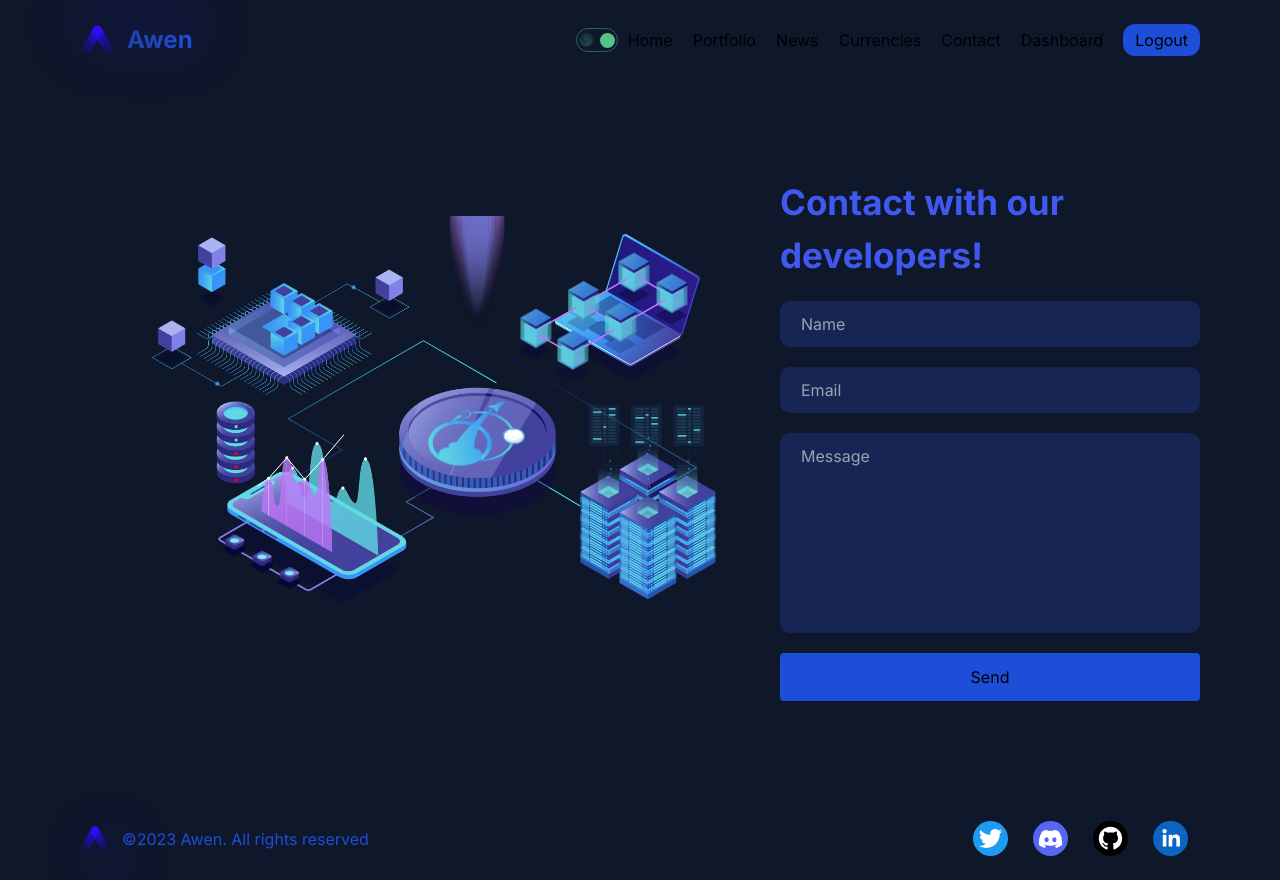
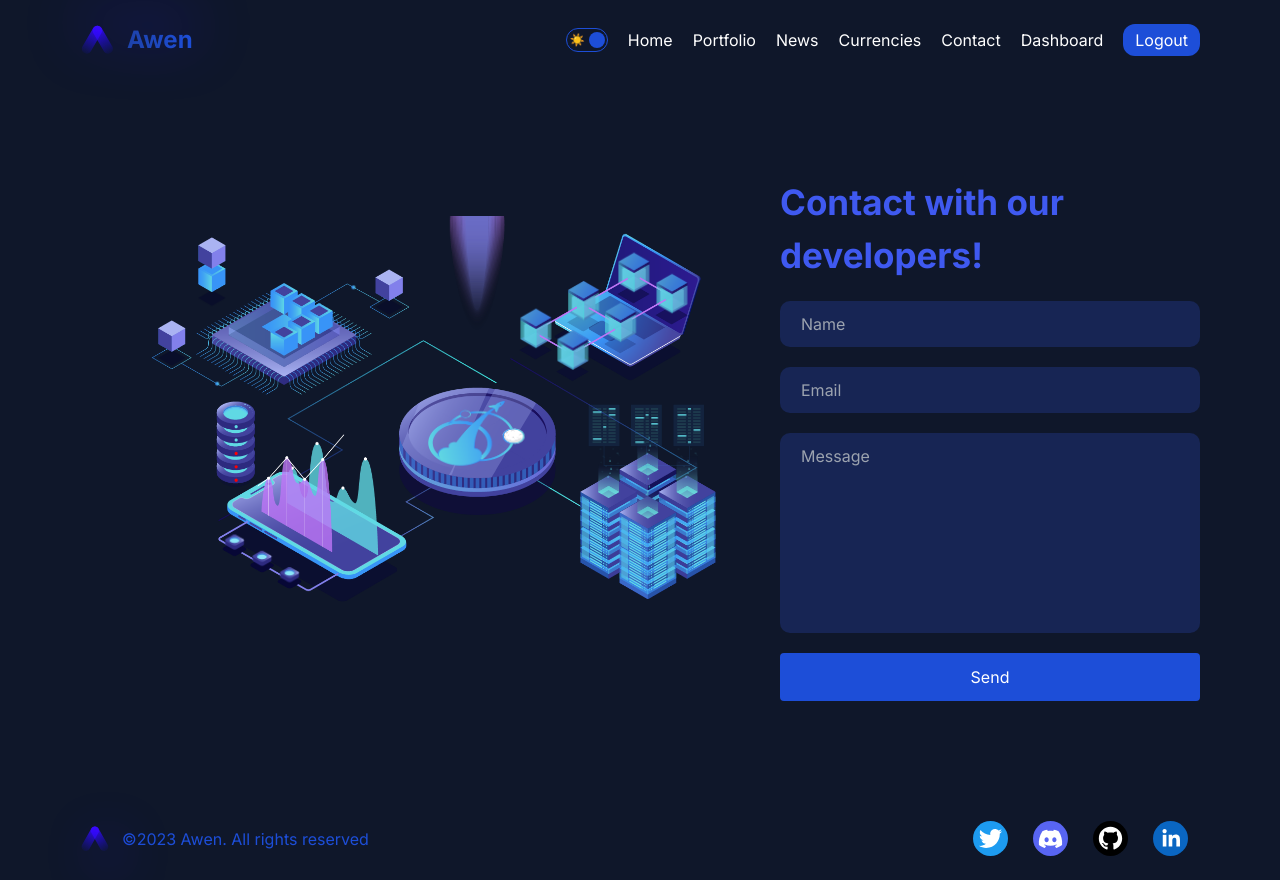
Before and after one commit to avngrd/awen-app, a Next.js app: page /contact in a window 1280 px wide. Built offline with nearby package versions, Linux system fonts and the light colour scheme.

Commit message:
created night theme

```diff
--- /dev/null
+++ b/context/ThemeContext.tsx
@@ -0,0 +1,21 @@
+'use client';
+
+import { createContext, useState } from 'react';
+
+type ThemeContextType = 'light' | 'dark' | any;
+
+export const ThemeContext = createContext<ThemeContextType>('');
+
+export const ThemeProvider = ({ children }: { children: React.ReactNode }) => {
+  const [mode, setMode] = useState<ThemeContextType>('dark');
+
+  const toggle = () => {
+    setMode((prev) => (prev === 'dark' ? 'light' : 'dark'));
+  };
+
+  return (
+    <ThemeContext.Provider value={{ toggle, mode }}>
+      <div className={`${mode}`}>{children}</div>
+    </ThemeContext.Provider>
+  );
+};
--- a/src/app/contact/page.tsx
+++ b/src/app/contact/page.tsx
@@ -17,7 +17,7 @@ const Contact = () => {
           <input className={styles.nameinput} type="text" placeholder="Name" />
           <input className={styles.nameinput} type="text" placeholder="Email" />
           <textarea className={styles.messagearea} placeholder="Message"></textarea>
-          <button className="mt-5 bg-blue-700 p-3 rounded duration-300 hover:scale-105">
+          <button className="mt-5 bg-blue-700 text-white p-3 rounded duration-300 hover:scale-105">
             Send
           </button>
         </form>
--- a/src/app/globals.css
+++ b/src/app/globals.css
@@ -42,3 +42,15 @@ body {
   border-radius: 2px;
   border: 0px solid rgba(15, 0, 187, 1);
 }
+
+.light {
+  background-color: #fff;
+  color: rgb(29 78 216);
+  transition: all 0.3s;
+}
+
+.dark {
+  color: #fff;
+  background: rgb(15 23 42);
+  transition: all 0.3s;
+}
--- a/src/app/layout.tsx
+++ b/src/app/layout.tsx
@@ -2,6 +2,7 @@ import Navbar from '@/components/navbar/Navbar';
 import './globals.css';
 import { Inter } from 'next/font/google';
 import Footer from '@/components/footer/Footer';
+import { ThemeProvider } from '../../context/ThemeContext';
 
 const inter = Inter({ subsets: ['latin'] });
 
@@ -14,9 +15,11 @@ export default function RootLayout({ children }: { children: React.ReactNode })
   return (
     <html lang="en">
       <body className={inter.className}>
-        <Navbar />
-        {children}
-        <Footer />
+        <ThemeProvider>
+          <Navbar />
+          {children}
+          <Footer />
+        </ThemeProvider>
       </body>
     </html>
   );
--- a/src/components/DarkModeToggle/DarkModeToggle.tsx
+++ b/src/components/DarkModeToggle/DarkModeToggle.tsx
@@ -1,12 +1,15 @@
-import React from 'react';
+'use client';
+
+import React, { useContext } from 'react';
 import styles from './darkModeToggle.module.css';
+import { ThemeContext } from '../../../context/ThemeContext';
 
 const DarkModeToggle = () => {
-  let mode = 'dark';
+  const { toggle, mode } = useContext(ThemeContext);
   return (
-    <div className={styles.container}>
+    <div className={styles.container} onClick={toggle}>
+      <div className={styles.icon}>☀️</div>
       <div className={styles.icon}>🌑</div>
-      <div className={styles.icon}>☀️</div>
       <div
         className={styles.ball}
         style={mode === 'light' ? { left: '2px' } : { right: '2px' }}></div>
--- a/src/components/DarkModeToggle/darkModeToggle.module.css
+++ b/src/components/DarkModeToggle/darkModeToggle.module.css
@@ -1,13 +1,13 @@
 .container {
   width: 42px;
   height: 24px;
-  border: 1.5px solid #53c28b70;
+  border: 1.5px solid rgb(29 78 216);
   border-radius: 30px;
   display: flex;
   align-items: center;
   justify-content: space-between;
-  padding: 2px;
-  margin-right: 10px;
+  padding: 3px;
+  margin-right: 20px;
   position: relative;
   cursor: pointer;
 }
@@ -16,10 +16,14 @@
   font-size: 12px;
 }
 
+.theme {
+  transition: all 0.3s;
+}
+
 .ball {
-  width: 15px;
-  height: 15px;
-  background-color: #53c28b;
+  width: 16px;
+  height: 16px;
+  background-color: rgb(29 78 216);
   border-radius: 50%;
   position: absolute;
 }
--- a/src/components/navbar/Navbar.tsx
+++ b/src/components/navbar/Navbar.tsx
@@ -62,7 +62,7 @@ const Navbar = () => {
             </Link>
           ))}
         </div>
-        <button className="bg-blue-700 rounded-xl ease-out duration-300 px-3 py-1 hover:opacity-75 ">
+        <button className="bg-blue-700 text-white rounded-xl ease-out duration-300 px-3 py-1 hover:opacity-75 ">
           Logout
         </button>
       </div>
--- a/tsconfig.json
+++ b/tsconfig.json
@@ -24,6 +24,6 @@
       "@/*": ["./src/*"]
     }
   },
-  "include": ["next-env.d.ts", "**/*.ts", "**/*.tsx", ".next/types/**/*.ts", "src/app/currencies/page.tsx", "src/utils/hooks.jsx", "src/utils/index.jsx"],
+  "include": ["next-env.d.ts", "**/*.ts", "**/*.tsx", ".next/types/**/*.ts", "src/app/currencies/page.tsx", "src/utils/hooks.jsx", "src/utils/index.jsx", "context/ThemeContext.tsx"],
   "exclude": ["node_modules"]
 }
```
